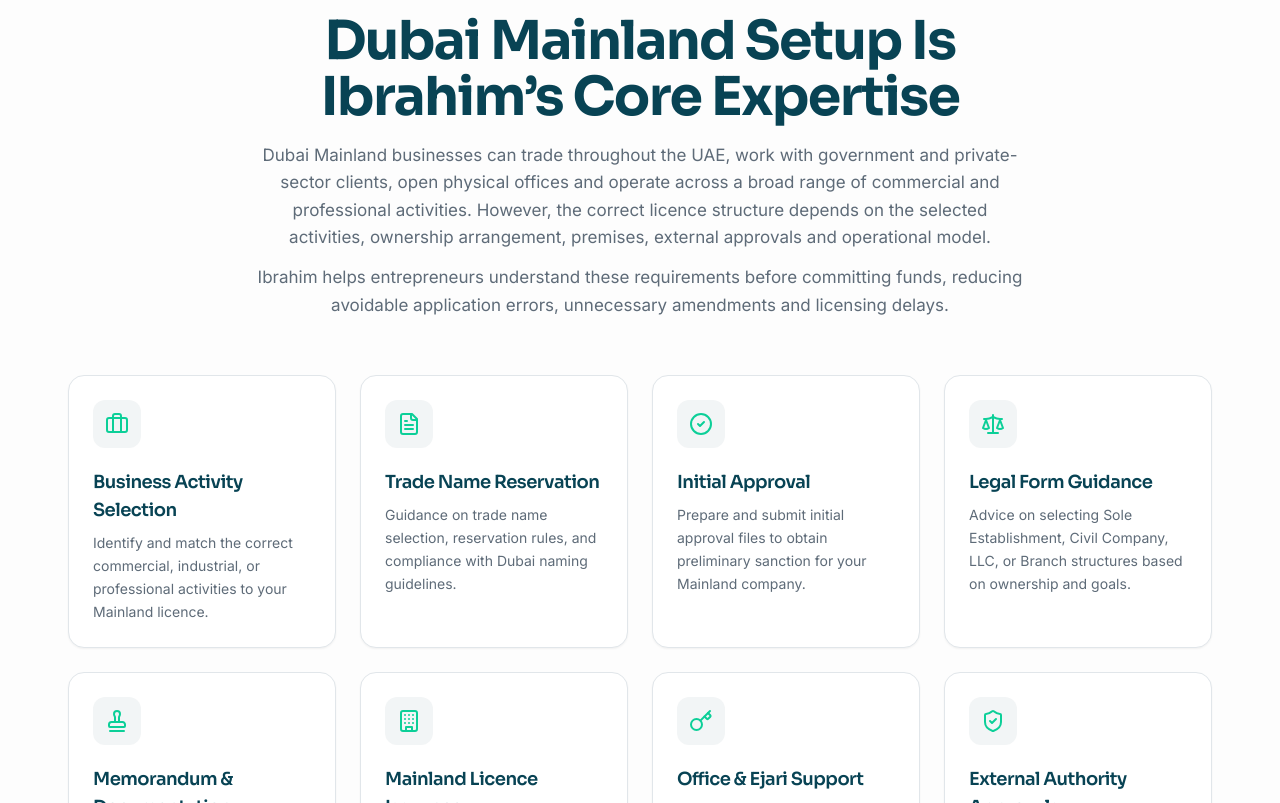
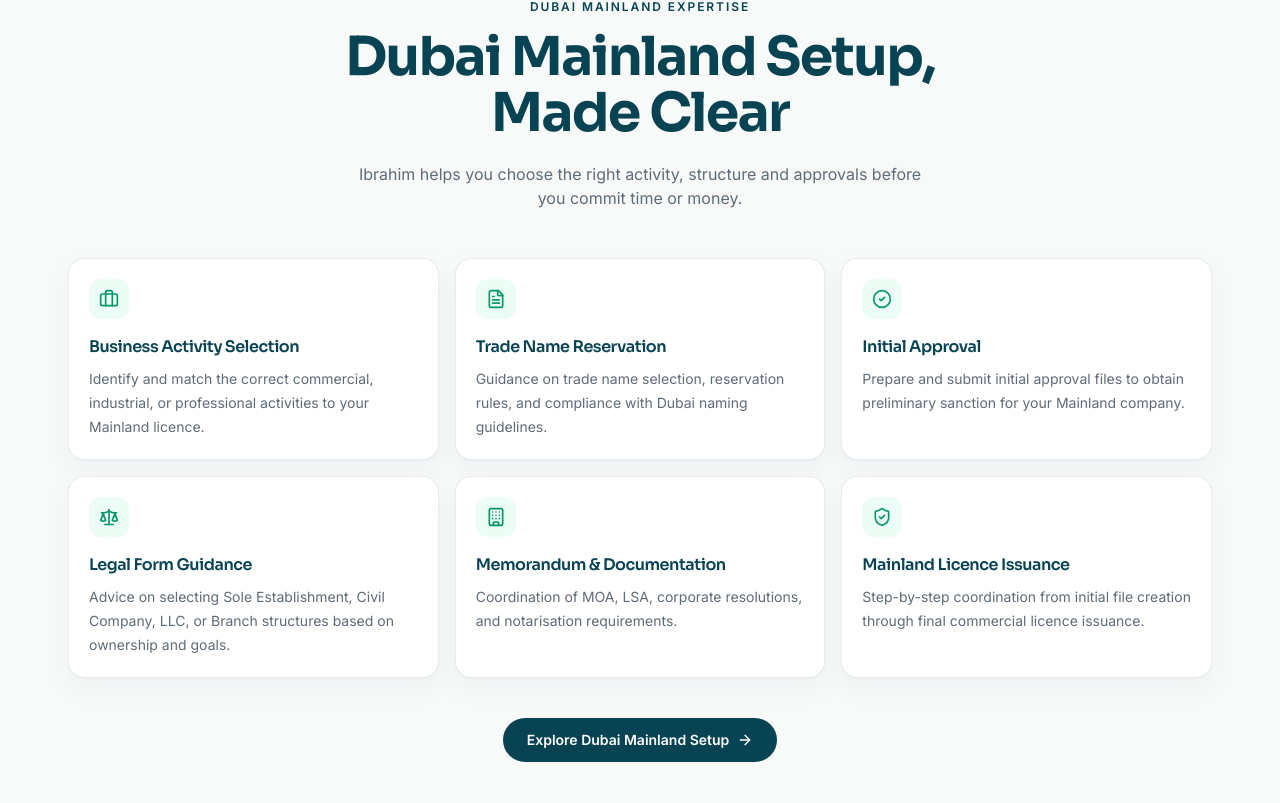
Before and after one commit to fasciola/ibrahim, a React (Vite) app: page / in a window 1280 px wide. Shown: the part 1777-2580 px from the top of the page. Built offline with nearby package versions, Linux system fonts and the light colour scheme; no server answers.

Commit message:
Simplify Mainland expertise section

```diff
--- a/src/components/home/MainlandExpertiseSection.jsx
+++ b/src/components/home/MainlandExpertiseSection.jsx
@@ -1,74 +1,56 @@
 import { Link } from "react-router-dom";
-import { CheckCircle2, ArrowRight, Building, FileText, Stamp, Scale, Key, ShieldCheck, Briefcase, Landmark, UserCheck, RefreshCw } from "lucide-react";
+import { ArrowRight, Briefcase, FileText, CheckCircle2, Scale, Building, ShieldCheck } from "lucide-react";
+import { motion } from "framer-motion";
 import { useLanguage } from "@/lib/i18n/LanguageContext";
-import SectionHeading from "@/components/ui/SectionHeading";
+
+const spring = { type: "spring", stiffness: 400, damping: 28 };
+const icons = [Briefcase, FileText, CheckCircle2, Scale, Building, ShieldCheck];
 
 export default function MainlandExpertiseSection() {
   const { t, dir } = useLanguage();
   const m = t.mainlandExpertise;
-
-  const cardIcons = [
-    Briefcase,
-    FileText,
-    CheckCircle2,
-    Scale,
-    Stamp,
-    Building,
-    Key,
-    ShieldCheck,
-    Landmark,
-    UserCheck,
-    Landmark,
-    RefreshCw,
-  ];
+  const cards = m?.cards?.slice(0, 6) || [];
 
   return (
-    <section className="py-20 lg:py-24 bg-cream/40">
+    <section className="bg-[#F7FAF9] py-20 lg:py-28">
       <div className="container-wide">
-        <div className="mx-auto max-w-3xl text-center">
-          <span className="eyebrow">{t.hero?.eyebrow || "DUBAI MAINLAND SPECIALIST"}</span>
-          <h2 className="heading-lg mt-3 text-navy font-heading font-bold">
-            {m?.title || "Dubai Mainland Setup Is Ibrahim’s Core Expertise"}
+        <div className="mx-auto max-w-2xl text-center">
+          <span className="eyebrow">Dubai Mainland Expertise</span>
+          <h2 className="heading-lg mt-3 text-navy">
+            Dubai Mainland Setup, Made Clear
           </h2>
-          <p className="body-lg mt-4 text-muted-ink">
-            {m?.p1}
-          </p>
-          <p className="body-lg mt-3 text-muted-ink">
-            {m?.p2}
+          <p className="mx-auto mt-5 max-w-xl text-[15px] leading-7 text-muted-ink sm:text-base">
+            Ibrahim helps you choose the right activity, structure and approvals before you commit time or money.
           </p>
         </div>
 
-        <div className="mt-14 grid grid-cols-1 gap-6 sm:grid-cols-2 lg:grid-cols-3 xl:grid-cols-4">
-          {m?.cards?.map((card, idx) => {
-            const Icon = cardIcons[idx % cardIcons.length];
+        <div className="mt-12 grid gap-4 sm:grid-cols-2 lg:grid-cols-3">
+          {cards.map((card, idx) => {
+            const Icon = icons[idx % icons.length];
             return (
-              <div
-                key={idx}
-                className="group relative flex flex-col justify-between rounded-2xl border border-border bg-card p-6 shadow-sm transition-all duration-300 hover:-translate-y-1 hover:border-gold/40 hover:shadow-md"
+              <motion.div
+                key={card.title}
+                whileHover={{ y: -4 }}
+                transition={spring}
+                className="rounded-2xl border border-slate-200/80 bg-white p-5 shadow-[0_1px_2px_rgba(15,23,42,0.03),0_10px_30px_rgba(15,23,42,0.04)]"
               >
-                <div>
-                  <div className="flex h-12 w-12 items-center justify-center rounded-xl bg-navy/5 text-navy transition-colors group-hover:bg-gold/15 group-hover:text-gold">
-                    <Icon className="h-6 w-6 text-gold" />
-                  </div>
-                  <h3 className="mt-5 font-heading text-lg font-semibold text-navy">
-                    {card.title}
-                  </h3>
-                  <p className="mt-2 text-sm text-muted-ink leading-relaxed">
-                    {card.desc}
-                  </p>
+                <div className="flex h-10 w-10 items-center justify-center rounded-xl bg-emerald-50 text-emerald-600">
+                  <Icon className="h-5 w-5" />
                 </div>
-              </div>
+                <h3 className="mt-4 text-base font-semibold text-navy">{card.title}</h3>
+                <p className="mt-2 text-sm leading-6 text-muted-ink">{card.desc}</p>
+              </motion.div>
             );
           })}
         </div>
 
-        <div className="mt-12 text-center">
+        <div className="mt-10 text-center">
           <Link
-            to="/consultation"
-            className="inline-flex h-12 items-center gap-2 rounded-full bg-navy px-8 text-base font-semibold text-white transition-all hover:bg-navy-secondary hover:shadow-lg focus-ring"
+            to="/services/dubai-mainland-company-formation"
+            className="focus-ring inline-flex h-11 items-center gap-2 rounded-full bg-navy px-6 text-sm font-semibold text-white transition-all hover:-translate-y-0.5 hover:bg-navy-secondary"
           >
-            <span>{m?.cta || "Discuss Your Mainland Business"}</span>
-            <ArrowRight className={`h-5 w-5 ${dir === "rtl" ? "rotate-180" : ""}`} />
+            Explore Dubai Mainland Setup
+            <ArrowRight className={`h-4 w-4 ${dir === "rtl" ? "rotate-180" : ""}`} />
           </Link>
         </div>
       </div>
```
